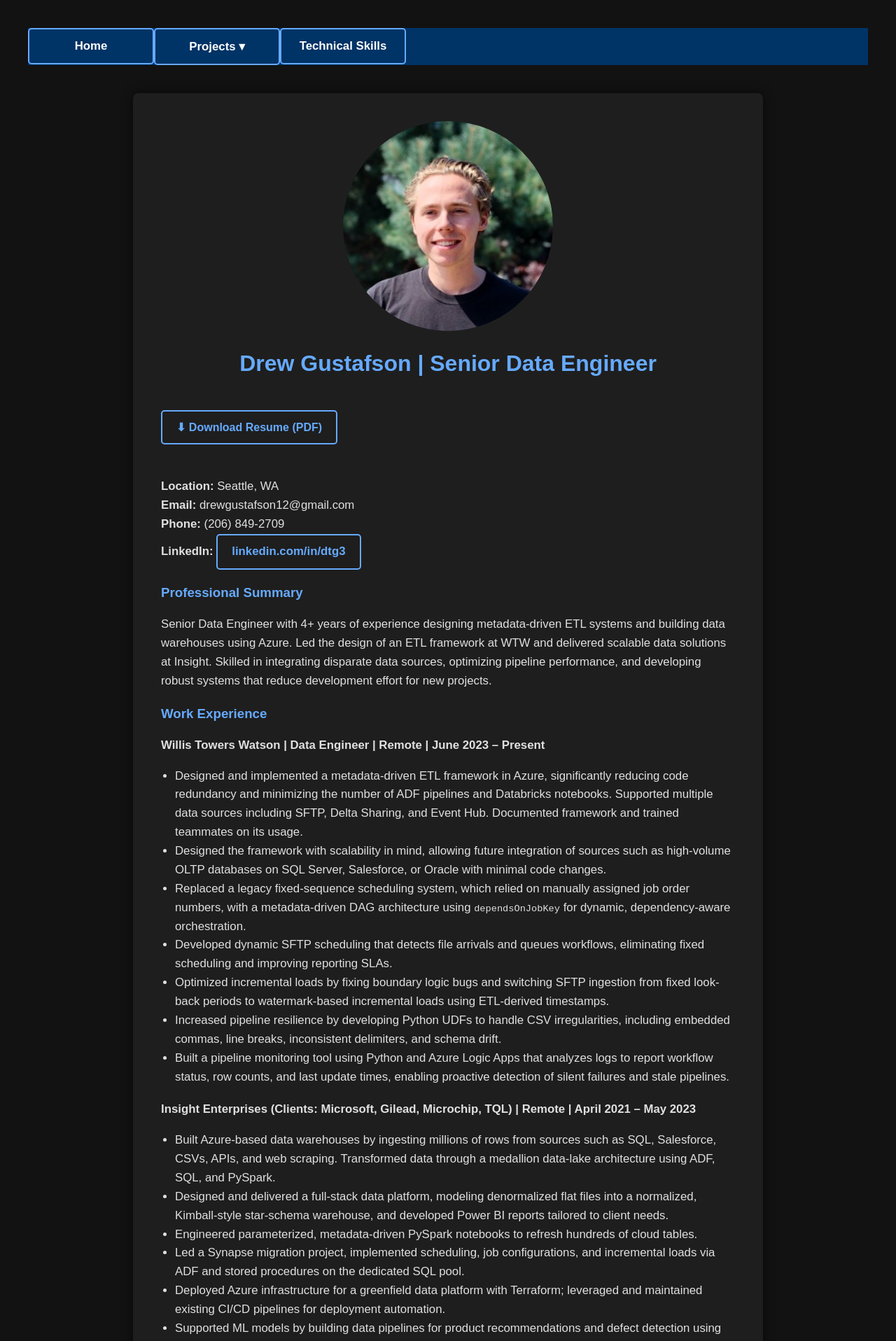
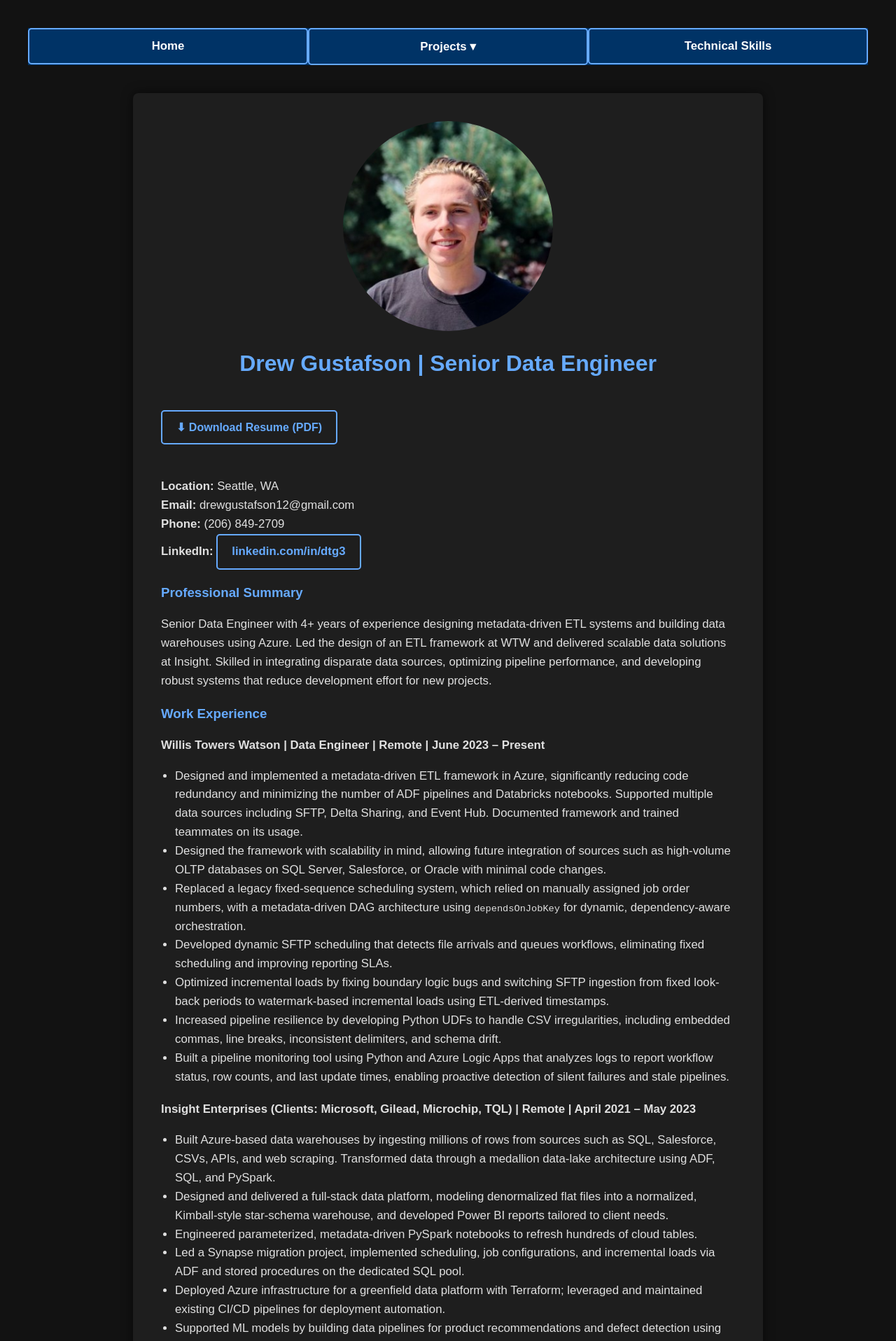
Before and after one commit to dgusty244/drewgustafson.github.io, a Jekyll site: the page built from index.html, in a window 1280 px wide. Shown: the top 1916 px of the page at 70% size. Built offline with Jekyll 4.4.1, drawn with Linux system fonts in a browser that asks for light colours.

Commit message:
Update main.css

```diff
--- a/css/main.css
+++ b/css/main.css
@@ -34,15 +34,25 @@ body {
   padding: 0;
 }
 
+/* ───────── NAV ROOT (TOP LEVEL UL) ───────── */
+/* Make nav-root fill the container width */
 .nav-root {
   list-style: none;
   margin: 0;
   padding: 0;
   display: flex;
+
+  /* Spread top-level items evenly across full width */
+  justify-content: space-between;
 }
 
+/* Position for top-level list items */
 .nav-root > li {
   position: relative;
+  /* Make each top-level li a flex item with equal width */
+  flex: 1;
+  /* Prevent shrinking */
+  min-width: 0;
 }
 
 /* ───────── TOP LEVEL NAV LINKS ───────────── */
@@ -56,8 +66,11 @@ body {
   text-decoration: none;
   font-weight: 600;
   cursor: pointer;
-  min-width: 180px;       /* equal width */
-  text-align: center;     /* centered text */
+
+  /* Make each top-level button fill its li width */
+  width: 100%;
+
+  text-align: center; /* centered text */
   box-sizing: border-box;
 }
 
@@ -77,8 +90,11 @@ body {
   text-decoration: none;
   font-weight: 600;
   cursor: pointer;
-  min-width: 180px;       /* equal width */
-  text-align: left;       /* left aligned text */
+
+  /* Equal width: take full width of parent ul */
+  width: 100%;
+
+  text-align: left; /* left aligned text */
   box-sizing: border-box;
 }
 
@@ -98,14 +114,22 @@ body {
   margin: 0;
   padding: 0;
   z-index: 999;
+
+  /* Fix dropdown width to fit widest item in submenu */
+  width: max-content;
+  min-width: 180px;
 }
 
 /* submenu links inside dropdown */
 .dropdown-content li a {
   padding: 10px 16px;
   white-space: nowrap;
-  min-width: 180px;       /* equal width */
-  text-align: left;       /* left aligned text */
+
+  /* Make submenu buttons fill dropdown width */
+  display: block;
+  width: 100%;
+
+  text-align: left; /* left aligned text */
   box-sizing: border-box;
 }
 
@@ -119,13 +143,18 @@ body {
   position: relative;
 }
 
+/* second level dropdown container */
 .dropdown-content.sub {
   display: none;
   position: absolute;
   left: 100%;
   top: 0;
   background: #003366;
+
   min-width: 180px;
+
+  /* width to fit widest submenu item */
+  width: max-content;
 }
 
 /* Show second-level dropdown on hover */
```
